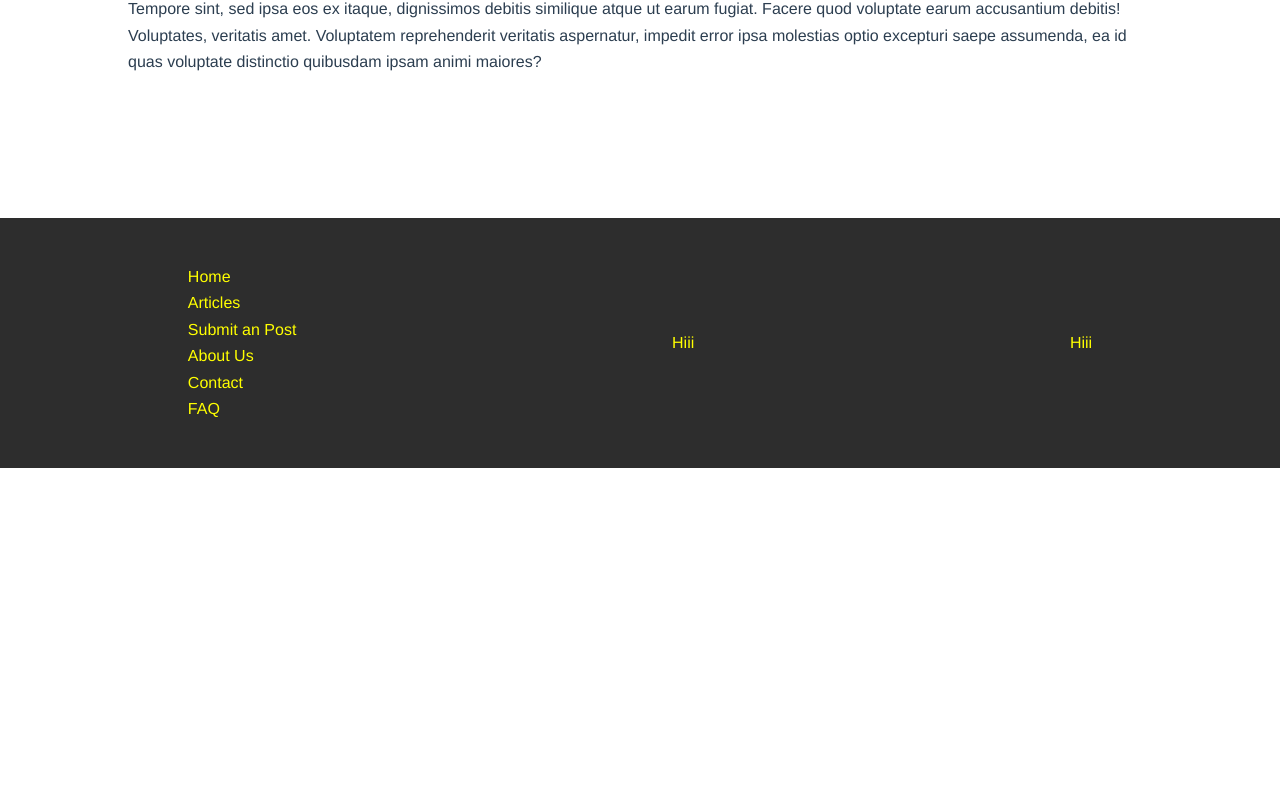
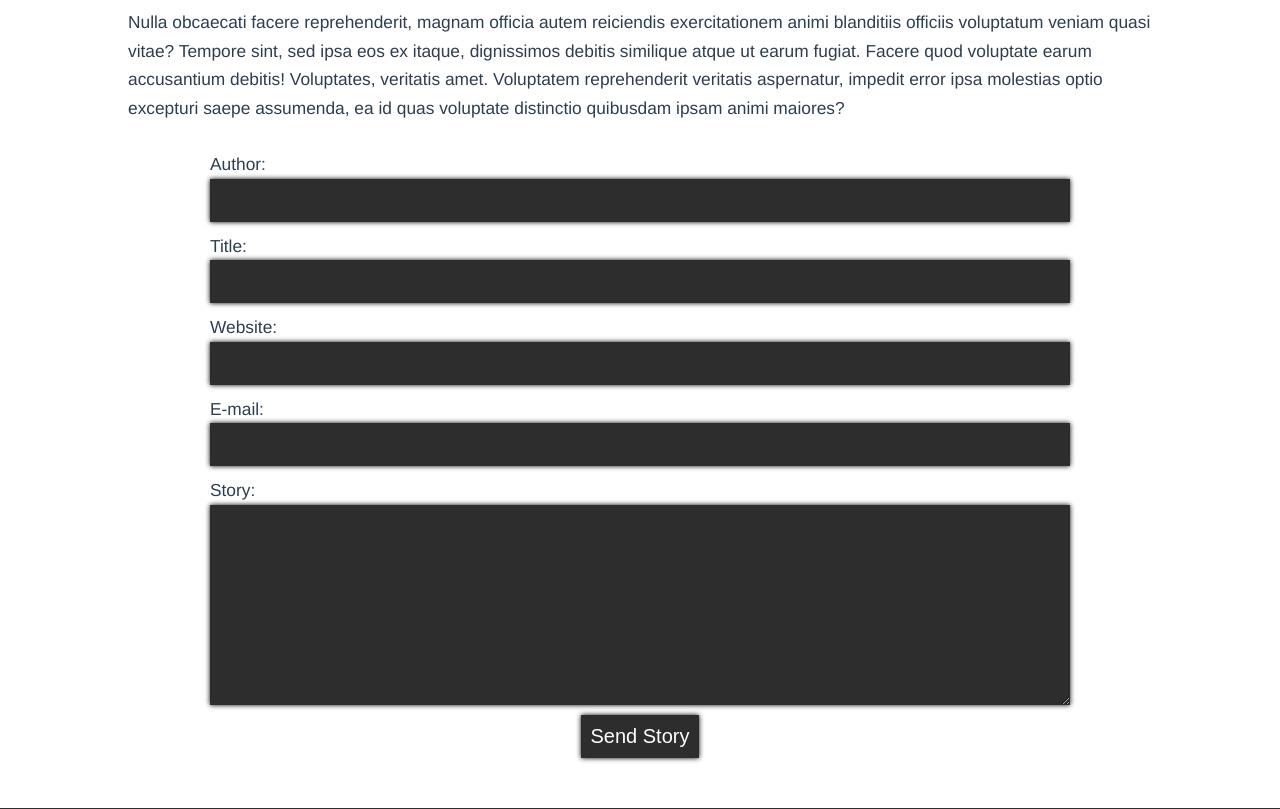
Before and after one commit to allison7860/vue-template, a Vue app: page /post in a window 1280 px wide. Shown: the part 531-1340 px from the top of the page. Before the commit the page ends 999 px from the top, so only its background shows below. Built offline with nearby package versions, Linux system fonts and the light colour scheme.

Commit message:
sidebar change

```diff
--- a/src/App.vue
+++ b/src/App.vue
@@ -31,6 +31,11 @@ body {
   -moz-osx-font-smoothing: grayscale;
   color: #2c3e50;
   line-height:165%;
+  font-size:13pt;
+}
+h1,h2,h3,h4,h5,h6, h1 a, h2 a, h3 a, h4 a, h5 a, h6 a{
+  color:#00e;
+  font-weight:normal;
 }
 a {
     color:#eee;
@@ -46,6 +51,11 @@ a:hover {
   min-height:600px;
 
 }
+textarea {
+    font-family: 'Avenir', Helvetica, Arial, sans-serif;
+  -webkit-font-smoothing: antialiased;
+  -moz-osx-font-smoothing: grayscale;
+}
 @media ( max-width: 900px ) {
   #wrapper {
     margin: 20px auto;
--- a/src/components/comp1.vue
+++ b/src/components/comp1.vue
@@ -2,10 +2,17 @@
   <div class="comp1">
 
     <div class="sidebar">
-      <h2>Join the History Adventures!</h2>
-      <router-link class="contribute" :to="{name: 'post'}">Contribute Anytime!</router-link>
+      <div class="join">
+        <h2>Join the Historic Adventures!</h2>
+        <router-link class="contribute" :to="{name: 'post'}">Contribute!</router-link>
+      </div>
+      <div class="recent">
+      <h2>Recent Posts <span class="more"><router-link :to="{name: 'articles'}">&hearts;</router-link></span></h2>
+        <ul>
+          <li v-for="x in json"><router-link class="title" :to="{name: 'single', params: {id: x.id}}">{{x.header}} <span class="date">{{x.date}}</span></router-link></li>
+        </ul>
+      </div>
     </div>
-
     <div class="article">
     <h1>Do you enjoy writing?</h1>
     <p>Lorem ipsum dolor sit, amet consectetur adipisicing elit. Minima, amet dolore eaque iste odio quidem corporis officia accusantium a maiores dignissimos? Ratione ut magnam accusantium rem laboriosam iusto quos repellendus. Eos repudiandae laudantium ipsam deserunt qui blanditiis voluptatibus maiores atque! Fugit animi dolorum harum nulla voluptatem quod amet minima quis. Pariatur quibusdam similique autem debitis dicta quo possimus quaerat excepturi!
@@ -24,10 +31,12 @@
 </template>
 
 <script>
+import json from '@/assets/article-date.json'
 export default {
   name: 'comp1',
   data () {
     return {
+      json:json
     }
   }
 }
@@ -44,17 +53,18 @@ export default {
 }
 .sidebar, .article {
   margin:5px;
-  padding:5px;
+  padding:10px;
 }
 .sidebar {
   width:30%;
   background:#eee;
+  display:flex;
+  display:-ms-flex;
+  flex-flow:column;
 }
+.
 .article {
   width:70%;
-}
-h1, h2 {
-  font-weight: normal;
 }
 ul {
   list-style-type: none;
@@ -67,12 +77,25 @@ li {
 a {
   color: #42b983;
 }
-
+.title {
+  position:relative;
+  font-weight:bold;
+}
+.date {
+  font-size:9pt;
+}
+.recent h2 {
+  position:relative;
+}
+.more {
+  position:absolute;
+  right:0;
+}
 .contribute {
   background:#2d2d2d;
   display:table;
   margin:0 auto;
-  padding:20px;
+  padding:10px;
   color:yellow;
   border-radius:10px;
   font-size:15pt;
--- a/src/components/navmenu.vue
+++ b/src/components/navmenu.vue
@@ -90,6 +90,7 @@ export default {
 }
 .logo h1 a{
     padding:20px;
+    font-weight:bold !important;
     text-align:right;
     margin:0;
     color:#2d2d2d;
--- a/src/views/post.vue
+++ b/src/views/post.vue
@@ -18,7 +18,28 @@
 
   Nulla obcaecati facere reprehenderit, magnam officia autem reiciendis exercitationem animi blanditiis officiis voluptatum veniam quasi vitae? Tempore sint, sed ipsa eos ex itaque, dignissimos debitis similique atque ut earum fugiat.
   Facere quod voluptate earum accusantium debitis! Voluptates, veritatis amet. Voluptatem reprehenderit veritatis aspernatur, impedit error ipsa molestias optio excepturi saepe assumenda, ea id quas voluptate distinctio quibusdam ipsam animi maiores?</p>
+
+
+  <form>
+    <label for="author">Author:</label>
+    <input type="text">
+    <label for="title">Title:</label>
+    <input type="text">
+    <label for="website">Website:</label>
+    <input type="text">
+    <label for="email">E-mail:</label>
+    <input type="email">
+    <label for="story">Story:</label>
+    <textarea></textarea>
+    <input type="submit" value="Send Story">
+  </form>
+
   </div>
+
+
+
+
+
 </template>
 
 <script>
@@ -27,6 +48,33 @@ export default {
 }
 </script>
 
-<style>
+<style scoped>
+
+form {
+  max-width:900px;
+  margin:0 auto;
+  padding:10px 20px;
+}
+label, input, textarea {
+  display:block;
+  border:none;
+  width:100%;
+}
+input,textarea {
+  padding:10px;
+  background:#2d2d2d;
+  color:#fff;
+  font-size:15pt;
+  box-shadow:0 0 5px #000;
+  margin-bottom:10px;
+}
+textarea {
+    height:200px;
+}
+input[type=submit] {
+  cursor:pointer;
+  width:auto !important;
+  margin:0 auto;
+}
 
 </style>
```
